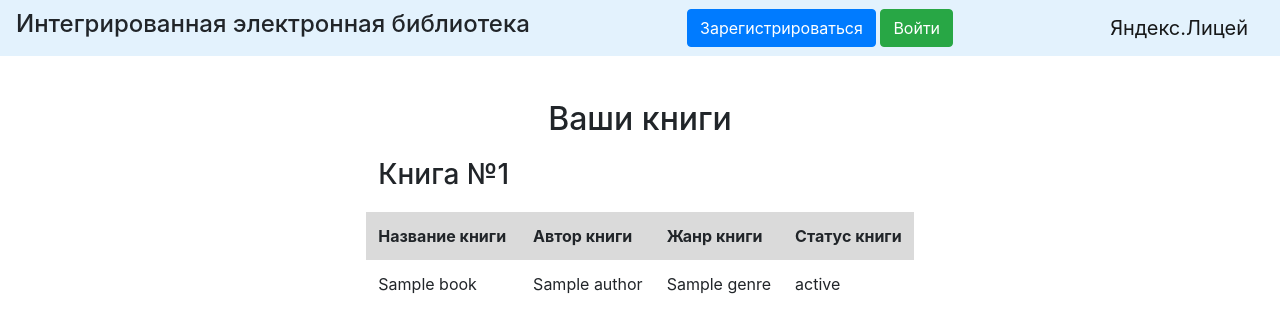
After one commit to RobotoLev-and-Rattysed/web-project, a Python web app: template templates/my_books.html in a window 1280 px wide. The commit adds this page. Shown: the top 333 px of the page. Run offline with Jinja, Linux system fonts and the light colour scheme; the template is opened without the code that fills it: most values are stand-ins (such as "Sample title", 1, 10 or a date in 2020); some libraries are stand-ins or nearby versions.

Commit message:
Тестовое наложение базы на flask

```diff
--- a/templates/base.html
+++ b/templates/base.html
@@ -22,7 +22,7 @@
         crossorigin="anonymous"></script>
 
     <nav class="navbar navbar-light" style="background-color: #e3f2fd;">
-        <h4>Система управления ботами</h4>
+        <h4>Интегрированная электронная библиотека</h4>
         <!--<div class="btn-group" role="group" aria-label="">-->
         {% if current_user.is_authenticated %}
             <div class="btn-group" role="group" aria-label="">
--- /dev/null
+++ b/templates/my_books.html
@@ -0,0 +1,32 @@
+{% extends "base.html" %}
+
+{% block content %}
+<div align="center">
+    <br />
+    <h2>Ваши книги</h2>
+</div>
+<div class="table table table-borderless" align="center">
+    <table>
+        <!--<tr>-->
+            <!--<th><a href="/addjob" class="btn btn-secondary">Add job</a>-->
+                <!--<a href="/departments" class="btn btn-secondary">Go to Departments</a></th>-->
+        <!--</tr>-->
+        {% for book in books %}
+            <tr>
+                <th><h3>Книга №{{loop.index}}</h3></th>
+            </tr>
+            <tr class="table-active">
+                <th>Название книги</th>
+                <th>Автор книги</th>
+                <th>Жанр книги</th>
+                <th>Статус книги</th>
+            </tr>
+            <tr>
+                <td>{{ book.name }}</td>
+                <td>{{ book.author.name }}</td>
+                <td>{{ book.genre.name }}</td>
+                <td>{{ book.status }}</td>
+        {% endfor %}
+    </table>
+</div>
+{% endblock %}
--- a/web_infrastructure/web.py
+++ b/web_infrastructure/web.py
@@ -3,7 +3,7 @@ from flask_login import login_user, logout_user, current_user, login_required
 
 
 from data import db_session
-from data.db_session import User
+from data.db_session import User, Book
 from web_infrastructure.forms_models import RegisterForm, LoginForm
 
 
@@ -12,7 +12,9 @@ blueprint = Blueprint(__name__, 'web', template_folder='templates')
 
 @blueprint.route('/')
 def main():
-    return render_template('base.html', title='Администрирование ботов')
+    if current_user.is_authenticated:
+        return render_template('my_books.html', title='Мои книги', books=current_user.books)
+    return render_template('greeting.html', title='Электронная библиотека')
 
 
 @blueprint.route('/register', methods=['GET', 'POST'])
```
Also changed, not shown: templates/greeting.html (added, +9 -0 lines).
